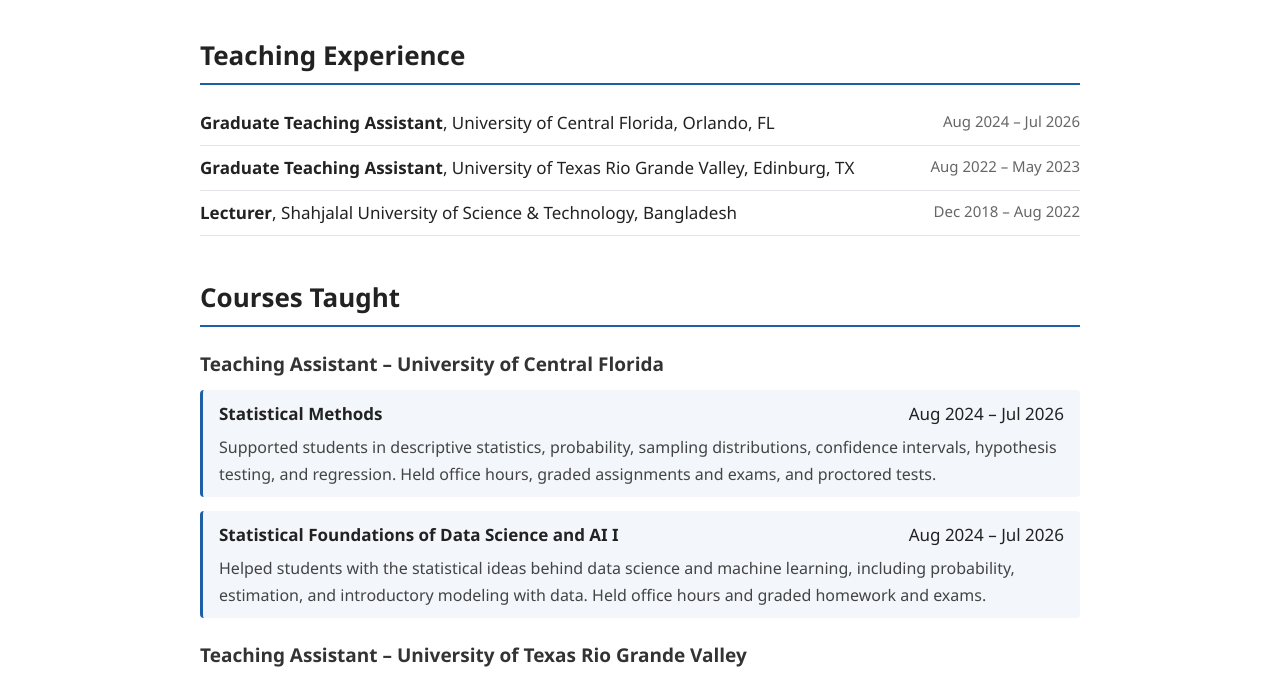
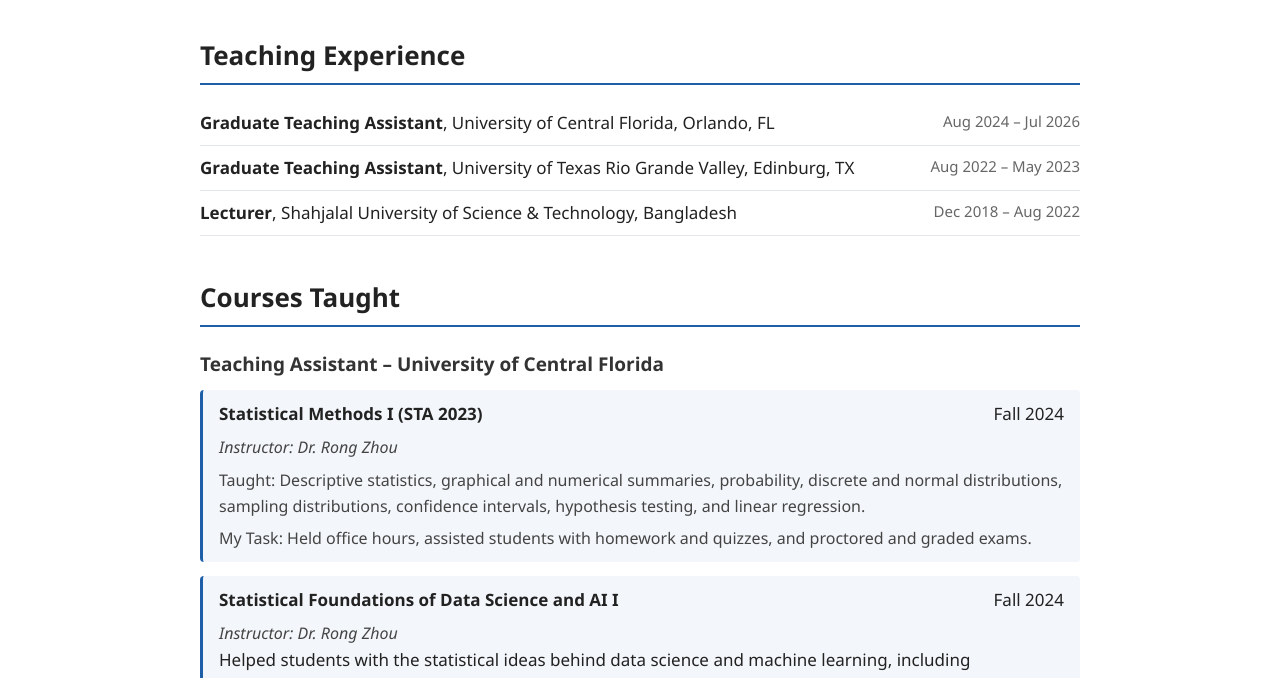
Before and after one commit to Dipok009/dipok009.github.io, a plain HTML site: page teaching.html in a window 1280 px wide. Shown: the part 64-742 px from the top of the page. Drawn offline with Linux system fonts and the light colour scheme.

Commit message:
Revise teaching.html
Updated course names and dates, added instructor details, and refined task descriptions for clarity.

```diff
--- a/teaching.html
+++ b/teaching.html
@@ -60,22 +60,22 @@
 
       <div class="course">
         <div class="item-head">
-          <span class="course-name">Statistical Methods</span>
-          <span class="date">Aug 2024 – Jul 2026</span>
+          <span class="course-name">Statistical Methods I (STA 2023)</span>
+          <span class="date">Fall 2024</span>
         </div>
-        <p>
-          Supported students in descriptive statistics, probability, sampling distributions,
-          confidence intervals, hypothesis testing, and regression. Held office hours,
-          graded assignments and exams, and proctored tests.
-        </p>
+        <p><i>Instructor: Dr. Rong Zhou</i></p>
+        <p>Taught: Descriptive statistics, graphical and numerical summaries, probability, discrete
+          and normal distributions, sampling distributions, confidence intervals, hypothesis testing,
+          and linear regression.</p>
+        <p>My Task: Held office hours, assisted students with homework and quizzes, and proctored and graded exams.</p>
       </div>
 
       <div class="course">
         <div class="item-head">
           <span class="course-name">Statistical Foundations of Data Science and AI I</span>
-          <span class="date">Aug 2024 – Jul 2026</span>
+          <span class="date">Fall 2024</span>
         </div>
-        <p>
+        <p><i>Instructor: Dr. Rong Zhou</i></p>
           Helped students with the statistical ideas behind data science and machine learning,
           including probability, estimation, and introductory modeling with data. Held office
           hours and graded homework and exams.
@@ -91,7 +91,8 @@
           <span class="date">Fall 2022</span>
         </div>
         <p><i>Instructor: Dr. Mrinal Roychowdhury</i></p>
-        <p>Taught: Limits, derivatives, antiderivatives, definite integrals of algebraic and transcendental functions, and Applications of these topics.</p>
+        <p>Taught: Limits, derivatives, antiderivatives, definite integrals of algebraic and
+          transcendental functions, and Applications of these topics.</p>
         <p>My Task: Prepared lectures, led problem-solving sessions, and conducted, proctored, and graded exams.</p>
       </div>
 
```
